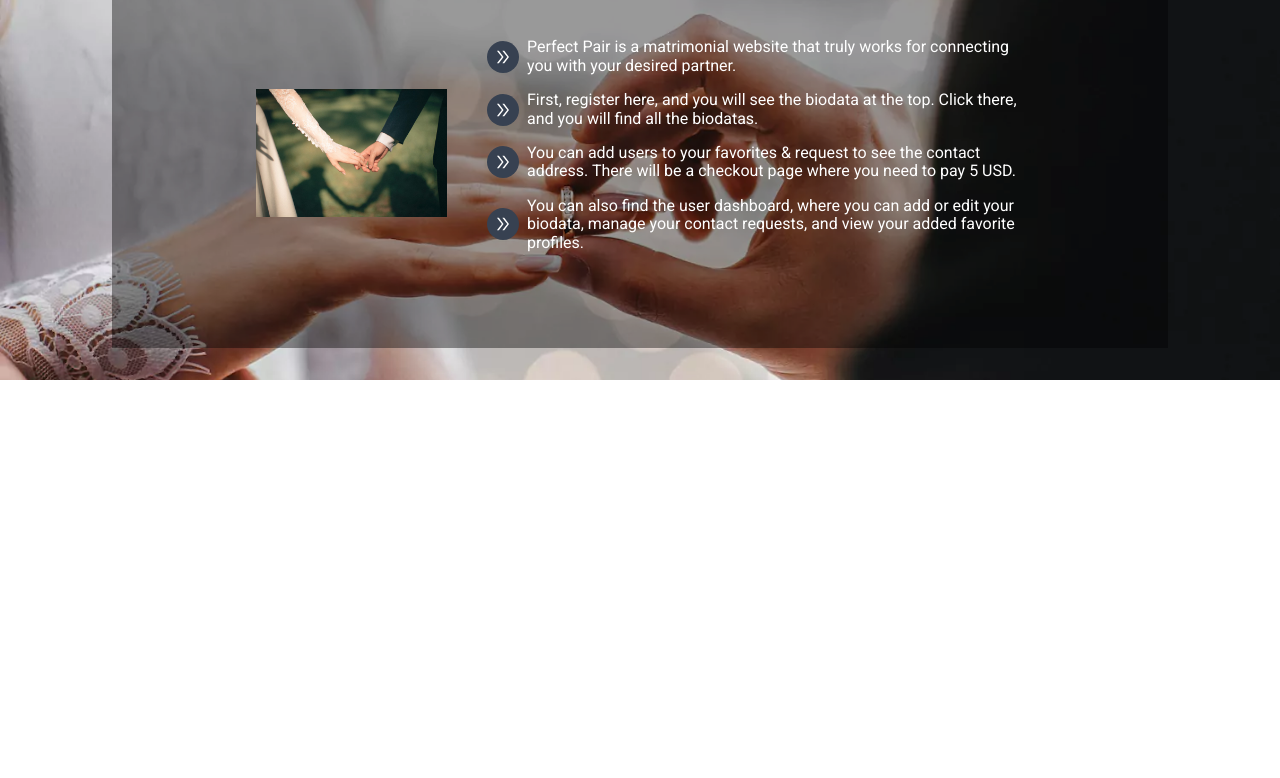
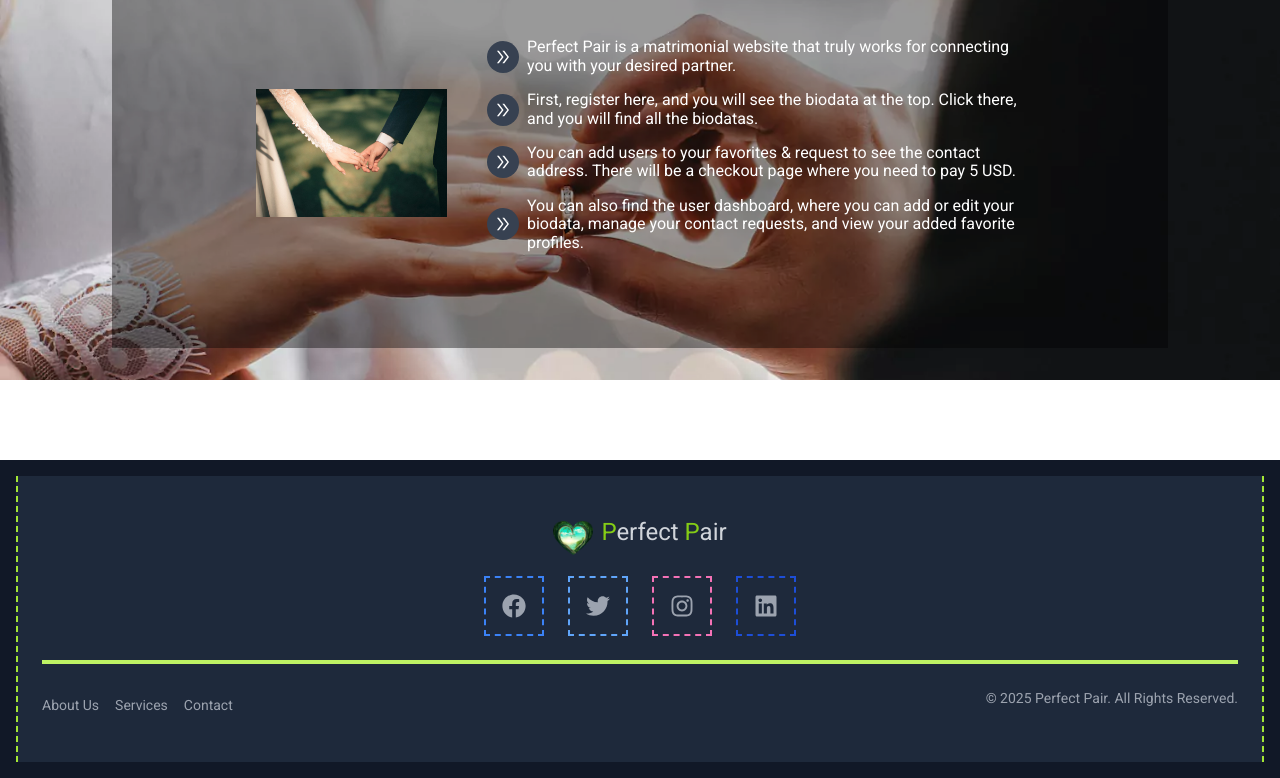
Before and after one commit to Chitra35006/A-12-Perfect-Pair-Client, a React (Vite) app: page / in a window 1280 px wide. Shown: the part 1484-2262 px from the top of the page. Before the commit the page ends 1944 px from the top, so only its background shows below. Built offline with nearby package versions, Linux system fonts and the light colour scheme.

Commit message:
adding footer

```diff
--- a/src/Layout/MainLayout.jsx
+++ b/src/Layout/MainLayout.jsx
@@ -10,7 +10,9 @@ const MainLayout = () => {
 
             <NavBar></NavBar>
             <Outlet></Outlet>
+            <footer className="bg-gray-900 p-4 w-full mt-auto text-center text-white">
             <Footer></Footer>
+            </footer>
         </div>
     );
 };
--- a/src/Pages/Shared/Footer.jsx
+++ b/src/Pages/Shared/Footer.jsx
@@ -1,10 +1,93 @@
-
+import { useTheme } from "@emotion/react";
+import { FaFacebook, FaTwitter, FaInstagram, FaLinkedin } from "react-icons/fa";
+import logo from "../../assets/logo.png"
 
 const Footer = () => {
+    const {theme} = useTheme();
     return (
-        <div>
+        <div className=" border-dashed border-lime-400 border-x-2 container mx-auto px-6 py-10 bg-slate-800">
+        <div className="flex flex-col md:flex-row items-center justify-center mb-4">
+          {/* Brand Section */}
+          <div className="text-xl font-bold">
+                      <a href="/" className="text-gray-800 flex items-center text-2xl">
+                        <img className="w-10 mr-2" src={logo} alt="Logo" />{" "}
+                        <h1
+                          className="text-gray-300"
+                        >
+                          <span className="text-lime-500">P</span>erfect{" "}
+                          <span className="text-lime-500">P</span>air
+                        </h1>
+                      </a>
+            </div>
+        </div>
+         {/* Social Media Icons */}
+         <div className="flex justify-center items-center space-x-6 my-6 md:mt-0">
+            <a
+              href="https://facebook.com"
+              target="_blank"
+              rel="noopener noreferrer"
+              className="text-gray-400 hover:text-blue-500 transition-colors border-dashed border-2 border-blue-500 p-4"
+            >
+              <FaFacebook size={24} />
+            </a>
+            <a
+              href="https://twitter.com"
+              target="_blank"
+              rel="noopener noreferrer"
+              className="text-gray-400 hover:text-blue-400 transition-colors border-dashed border-2 border-blue-400 p-4"
+            >
+              <FaTwitter size={24} />
+            </a>
+            <a
+              href="https://instagram.com"
+              target="_blank"
+              rel="noopener noreferrer"
+              className="text-gray-400 hover:text-pink-500 transition-colors border-dashed border-2 border-pink-400 p-4"
+            >
+              <FaInstagram size={24} />
+            </a>
+            <a
+              href="https://linkedin.com"
+              target="_blank"
+              rel="noopener noreferrer"
+              className="text-gray-400 hover:text-blue-700 transition-colors border-dashed border-2 border-blue-700 p-4"
+            >
+              <FaLinkedin size={24} />
+            </a>
+          </div>
+           {/* Divider */}
+        <hr className="my-6 border-lime-300 border-double border-2" />
 
-        </div>
+{/* Bottom Section */}
+<div className="flex flex-col md:flex-row items-center justify-between">
+  {/* Links */}
+  <div className="flex space-x-4 text-sm">
+    <a
+      href="/about"
+      className="text-gray-400 hover:text-white transition-colors"
+    >
+      About Us
+    </a>
+    <a
+      href="/services"
+      className="text-gray-400 hover:text-white transition-colors"
+    >
+      Services
+    </a>
+    <a
+      href="/contact"
+      className="text-gray-400 hover:text-white transition-colors"
+    >
+      Contact
+    </a>
+  </div>
+
+  {/* Copyright */}
+  <p className="text-gray-400 text-sm mt-4 md:mt-0">
+    © 2025 Perfect Pair. All Rights Reserved.
+  </p>
+</div>
+    </div>
     );
 };
 
```
